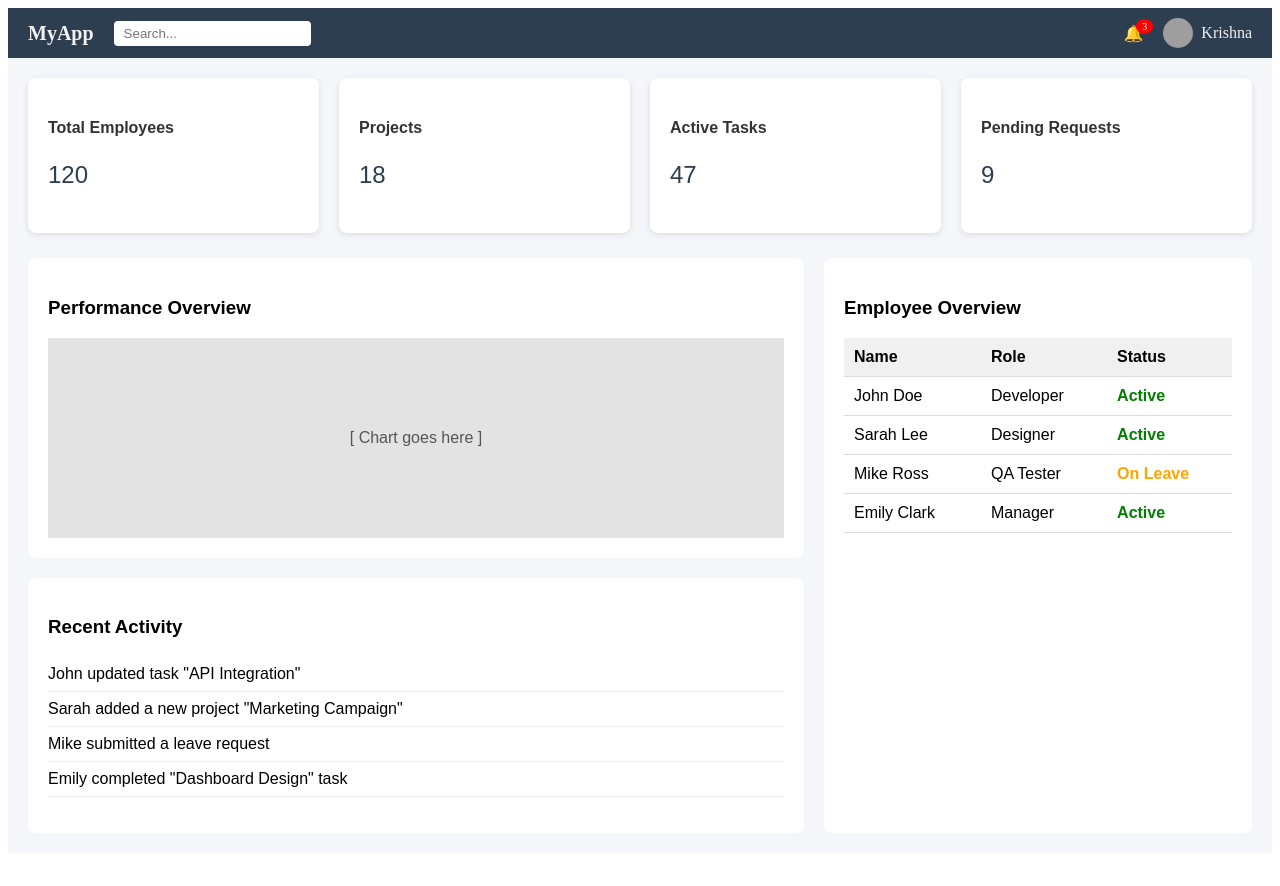
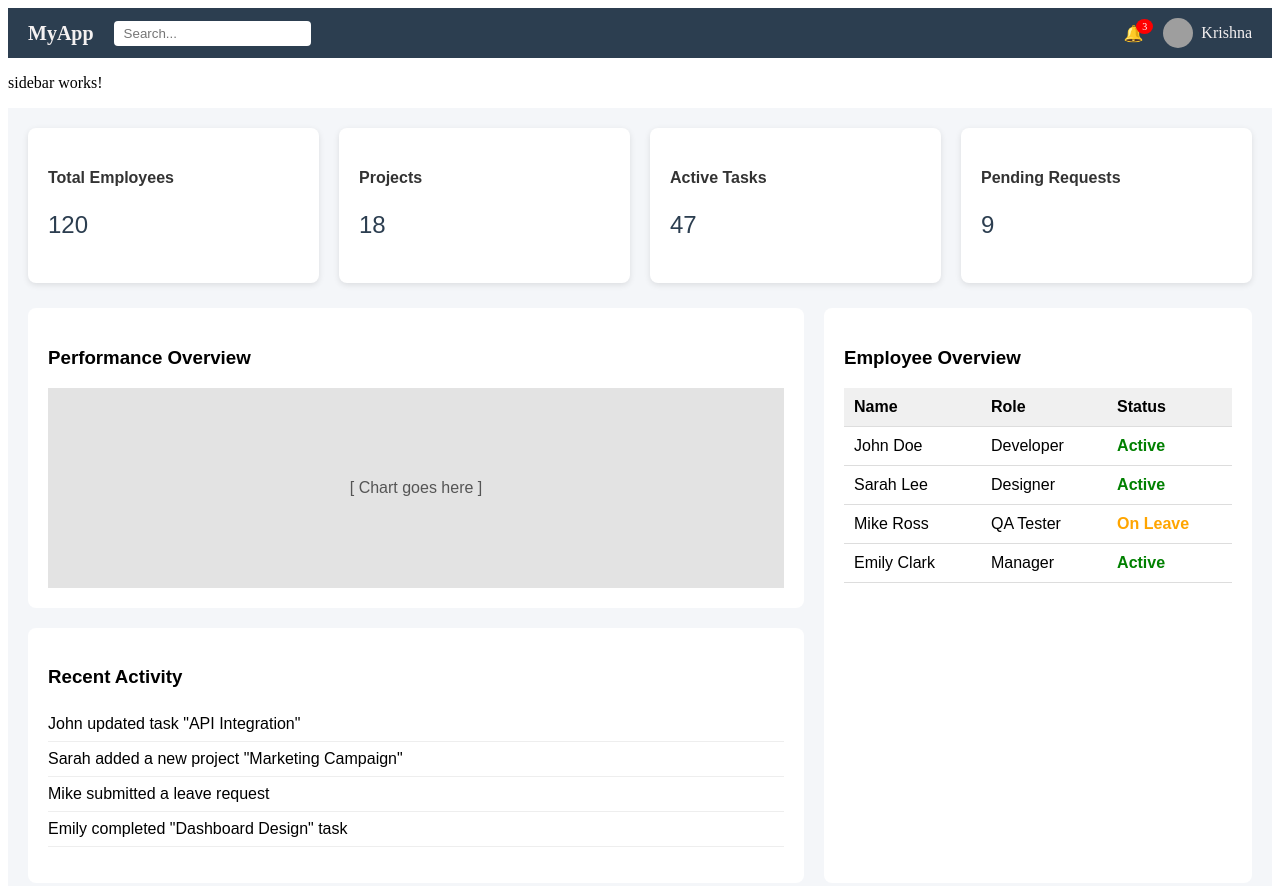
Before and after one commit to saikrishna76845/angular12, an Angular app: page / in a window 1280 px wide. Shown: the top 886 px of the page. Before the commit the page ends 861 px from the top, so only its background shows below. Built offline with nearby package versions, Linux system fonts and the light colour scheme; grey boxes are pictures that could not be loaded.

Commit message:
main code changes

```diff
--- a/src/app/components/dashboard/dashboard.component.html
+++ b/src/app/components/dashboard/dashboard.component.html
@@ -1,2 +1,3 @@
 <app-navbar></app-navbar>
+<app-sidebar></app-sidebar>
 <app-main></app-main>
```
